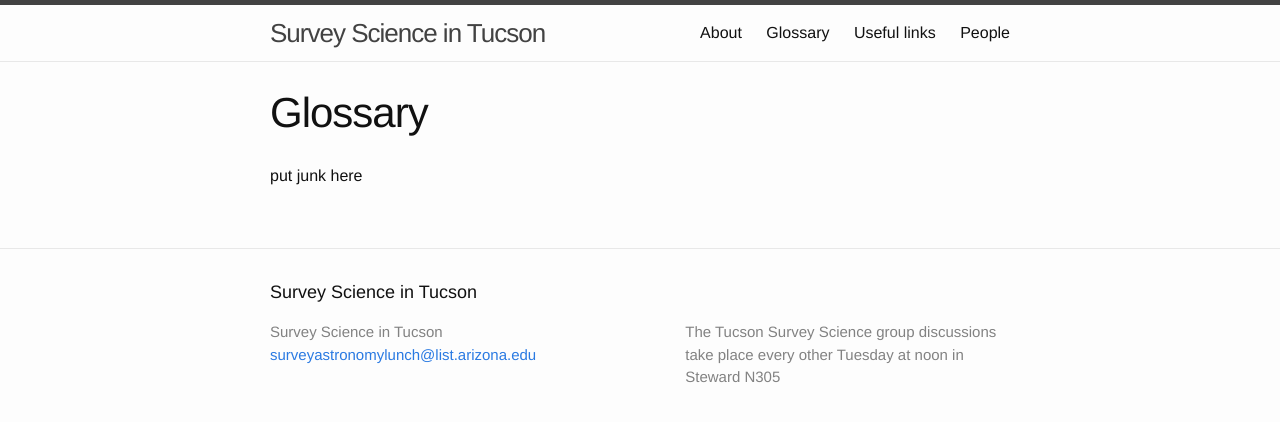
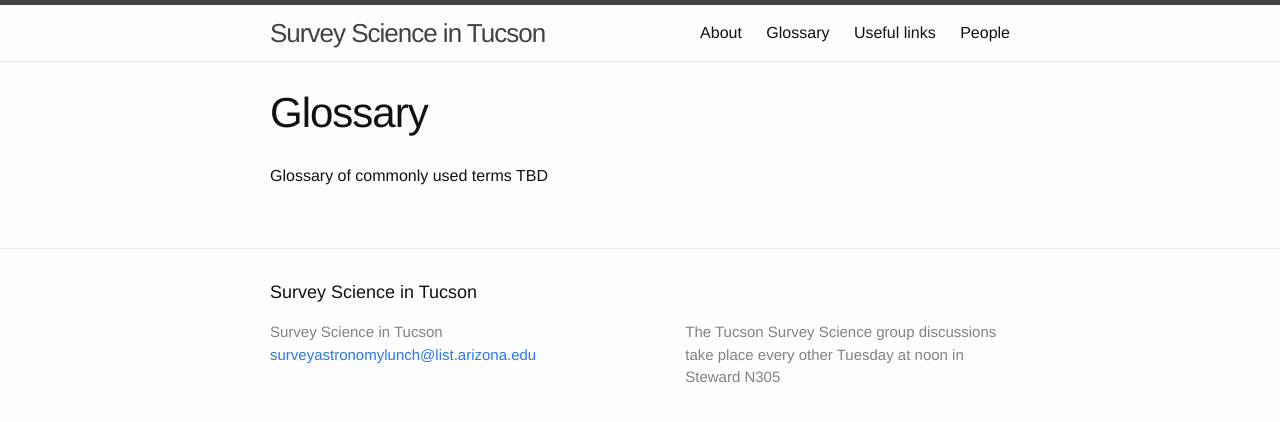
Before and after one commit to SurveyScience/SurveyScience.github.io, a Jekyll site: the page built from glossary.md, in a window 1280 px wide. Shown: the top 422 px of the page. Built offline with Jekyll 4.4.1, drawn with Linux system fonts in a browser that asks for light colours.

Commit message:
update glossary

```diff
--- a/glossary.md
+++ b/glossary.md
@@ -4,4 +4,4 @@
 permalink: /glossary/
 ---
 
-put junk here
+Glossary of commonly used terms TBD
```
